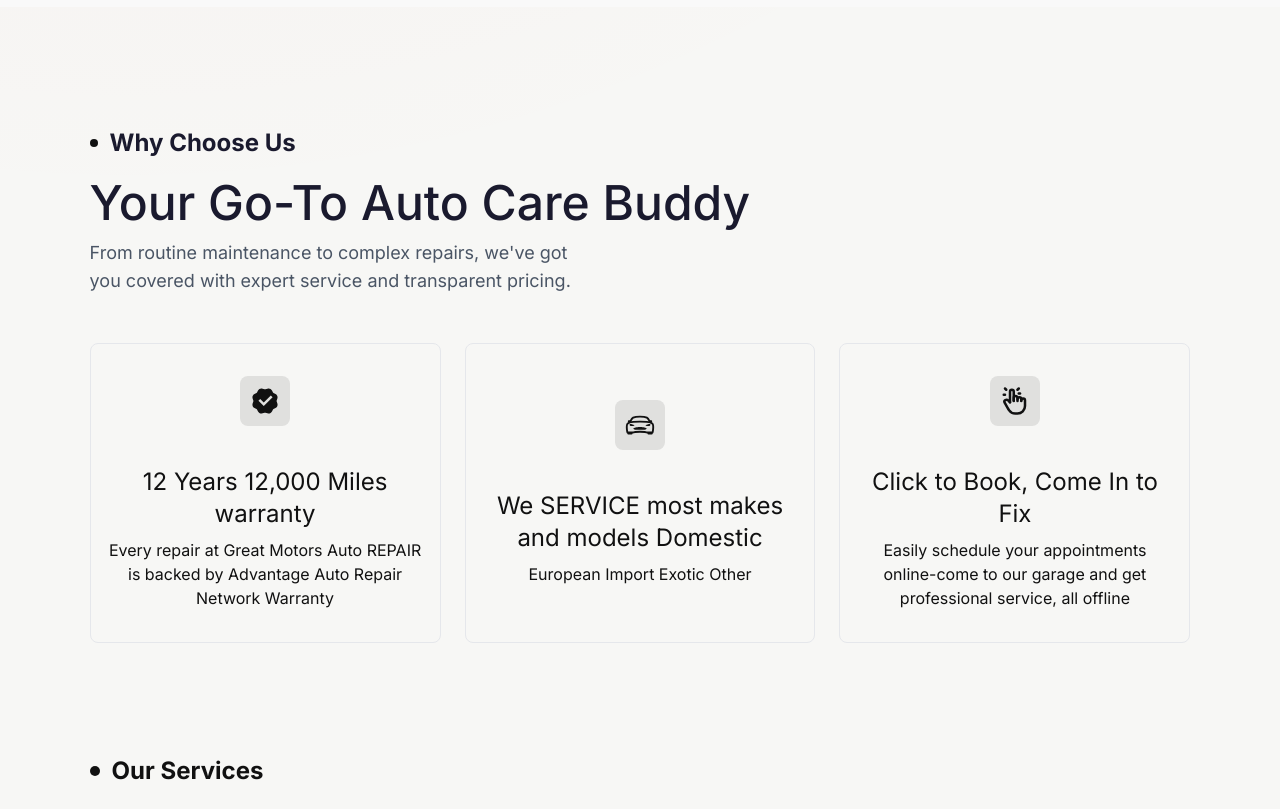
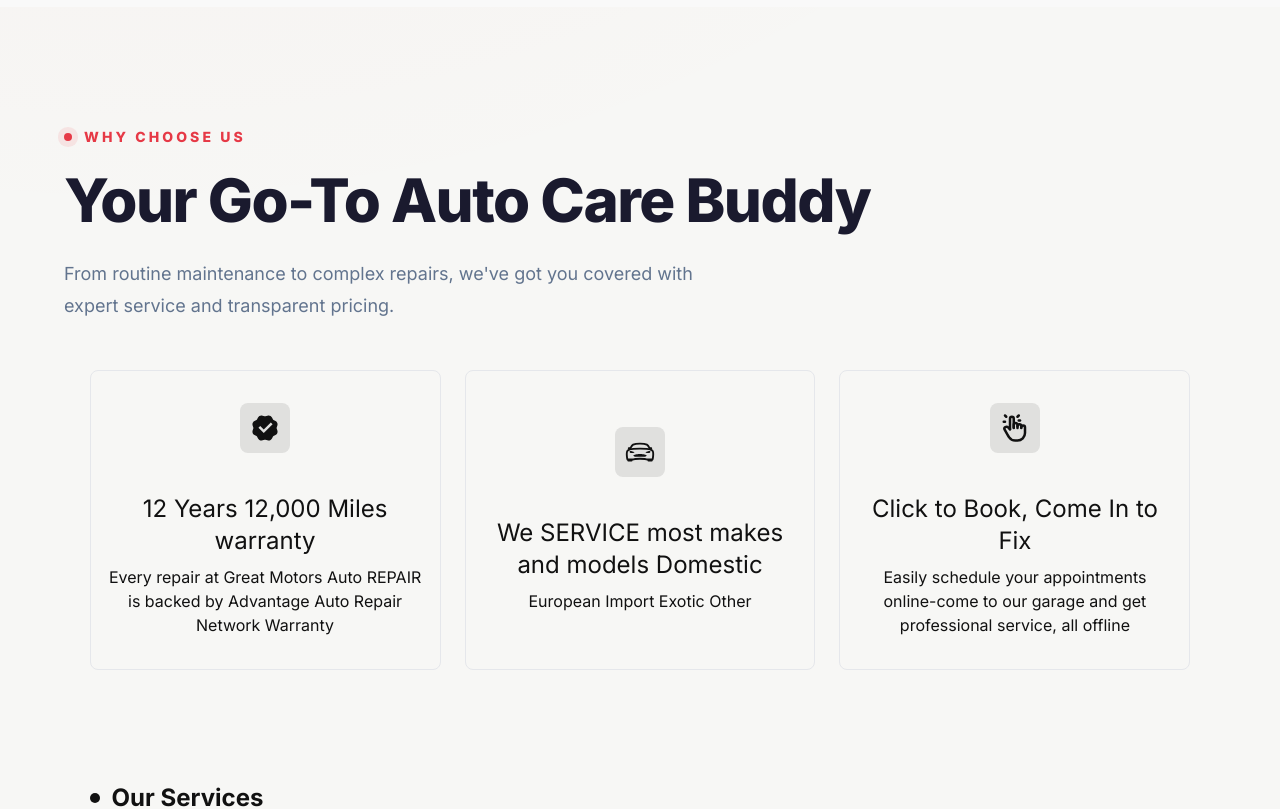
Before and after one commit to ibrahim180101/Motor-Garage, a React (Vite) app: page / in a window 1280 px wide. Shown: the part 1180-1989 px from the top of the page. Built offline with nearby package versions, Linux system fonts and the light colour scheme; a web font is replaced by a local one.

Commit message:
Upgrade Motor Garage UI design

```diff
--- a/src/Shared/Title.jsx
+++ b/src/Shared/Title.jsx
@@ -1,15 +1,20 @@
 import React from 'react';
 
-const Title = ({title, subTitle, description}) => {
-    return (
-        <div className='px-[7%]'>
-            {
-                title && <h1 className='flex items-center gap-3 text-2xl font-bold text-black-accent'><div className='h-2 w-2 bg-primary-black rounded-full'></div>{title}</h1>
-            }
-            <h2 className='mt-5 font-semibold lg:font-medium text-3xl md:text-5xl text-black-accent mb-3'>{subTitle}</h2>
-            <p className='text-lg max-w-lg text-[#4A5565]'>{description}</p>
-        </div>
-    );
-};
+const Title = ({ title, subTitle, description }) => (
+  <div className="mx-auto max-w-7xl px-[5%]">
+    {title && (
+      <div className="mb-4 flex items-center gap-3 text-sm font-extrabold uppercase tracking-[0.22em] text-red-primary">
+        <span className="h-2 w-2 rounded-full bg-red-primary shadow-[0_0_0_6px_rgba(230,57,70,.10)]" />
+        {title}
+      </div>
+    )}
+    <h2 className="max-w-4xl text-3xl font-extrabold leading-tight tracking-tight text-black-accent md:text-5xl lg:text-6xl">
+      {subTitle}
+    </h2>
+    <p className="mt-5 max-w-2xl text-base leading-8 text-slate-500 md:text-lg">
+      {description}
+    </p>
+  </div>
+);
 
 export default Title;
```
